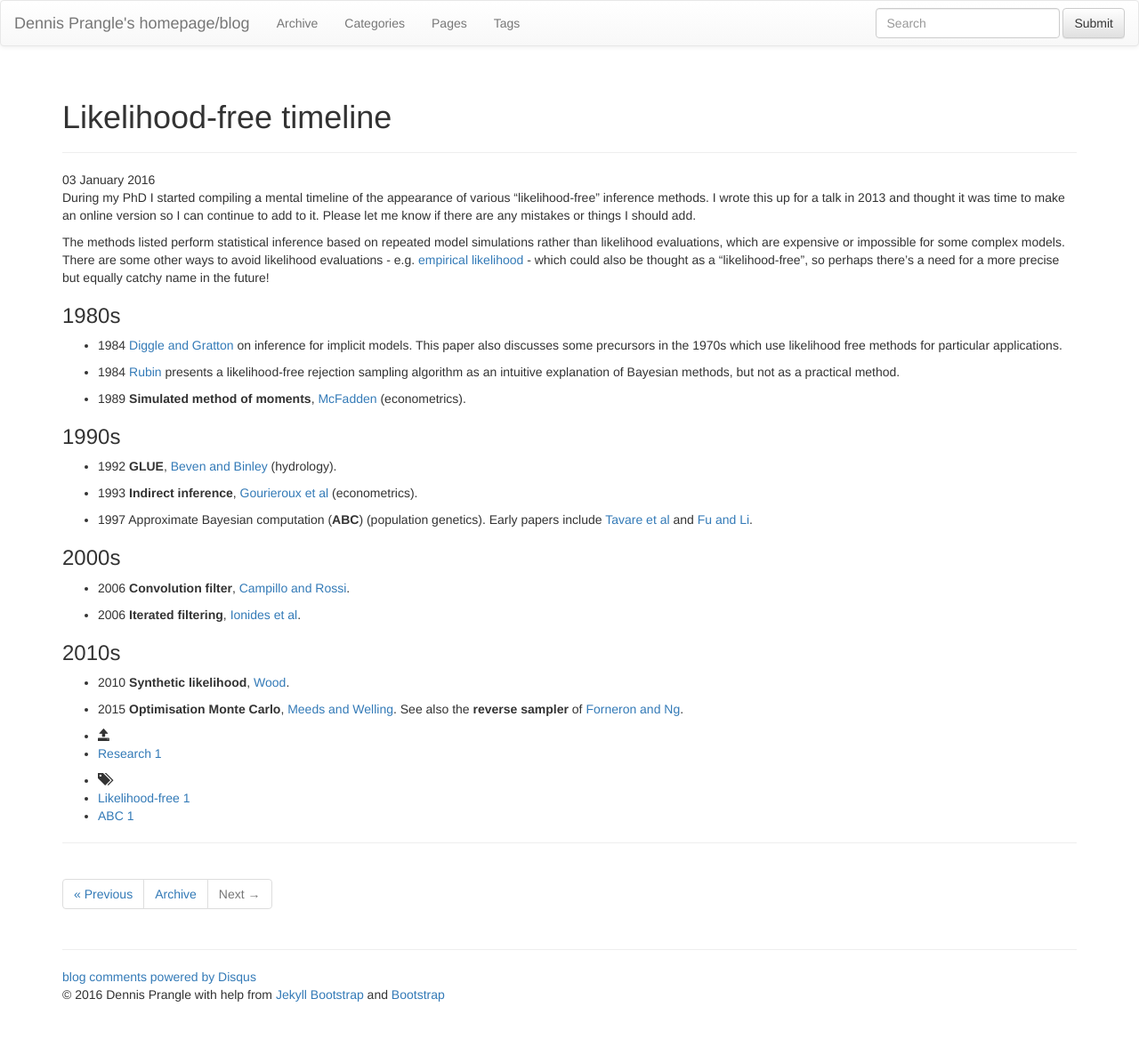
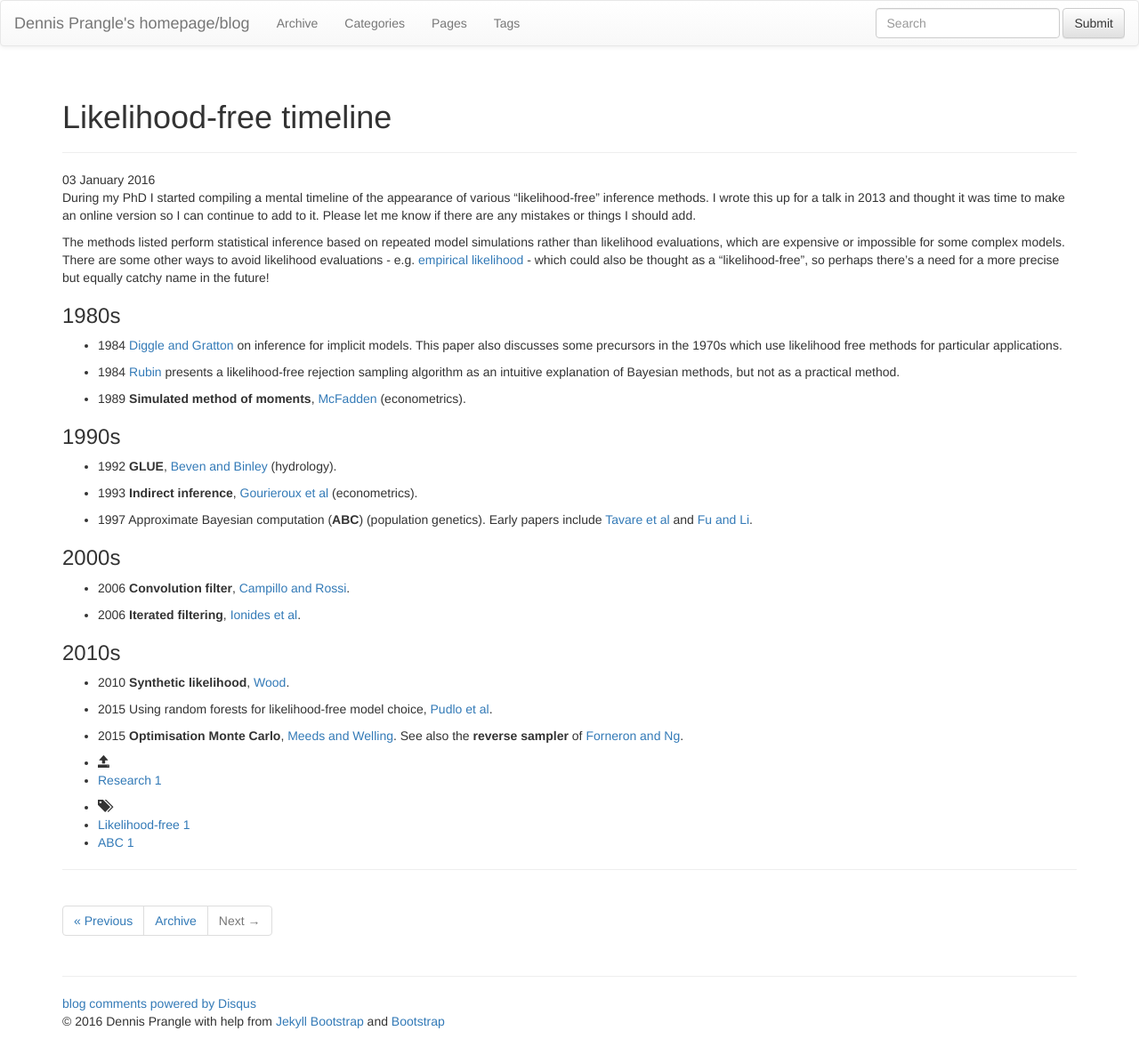
Before and after one commit to dennisprangle/dennisprangle.github.io, a Jekyll site: the page built from _posts/2016-01-03-LFtimeline.md, in a window 1280 px wide. Shown: the whole page at 89% size. Built offline with Jekyll 4.4.1, drawn with Linux system fonts in a browser that asks for light colours; nearby versions of some CDN libraries; library files that are not in the unit come from our copies; comment, search, counter and statistics services are not loaded; before the commit the page ends 1138 px from its top, so only the background shows below that.

Commit message:
Random forests paper

```diff
--- a/_posts/2016-01-03-LFtimeline.md
+++ b/_posts/2016-01-03-LFtimeline.md
@@ -40,4 +40,6 @@ There are some other ways to avoid likelihood evaluations - e.g. [empirical like
 
 - 2010 **Synthetic likelihood**, [Wood](http://www.nature.com/nature/journal/v466/n7310/abs/nature09319.html).
 
+- 2015 Using random forests for likelihood-free model choice, [Pudlo et al](http://bioinformatics.oxfordjournals.org/content/early/2015/12/23/bioinformatics.btv684.abstract).
+
 - 2015 **Optimisation Monte Carlo**, [Meeds and Welling](http://papers.nips.cc/paper/5881-optimization-monte-carlo-efficient-and-embarrassingly-parallel-likelihood-free-inference). See also the **reverse sampler** of [Forneron and Ng](http://arxiv.org/abs/1506.04017).
```
